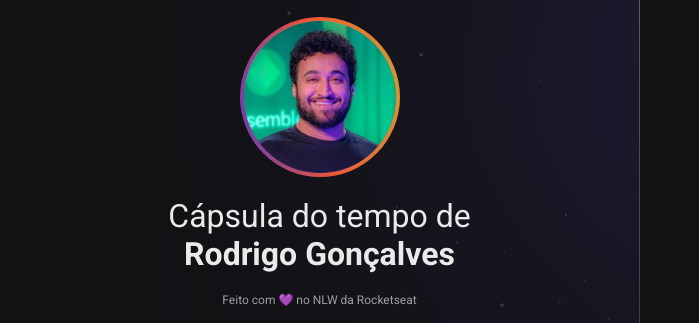
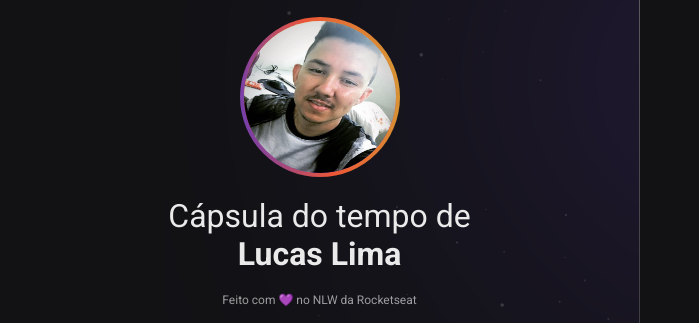
Before and after one commit to lucasllimati/nlw-spacetime, a plain HTML site: page index.html in a window 1280 px wide. Shown: the part 273-596 px from the top of the page, 0-699 px from the left. Drawn offline with Linux system fonts and the light colour scheme.

Commit message:
Update index.html

```diff
--- a/index.html
+++ b/index.html
@@ -20,11 +20,11 @@
 <body>
   <aside>
     <img src="./assets/logo.svg" alt="Logo NLW Spacetime" />
-    <img src="./assets/rodrigo.jpeg" alt="Foto do Rodrigo" />
+    <img src="./assets/Lucas.jpg" alt="Foto do Rodrigo" />
 
     <p>
       Cápsula do tempo de <br />
-      <strong>Rodrigo Gonçalves</strong>
+      <strong>Lucas Lima</strong>
     </p>
 
     <span>Feito com 💜 no NLW da Rocketseat</span>
```
